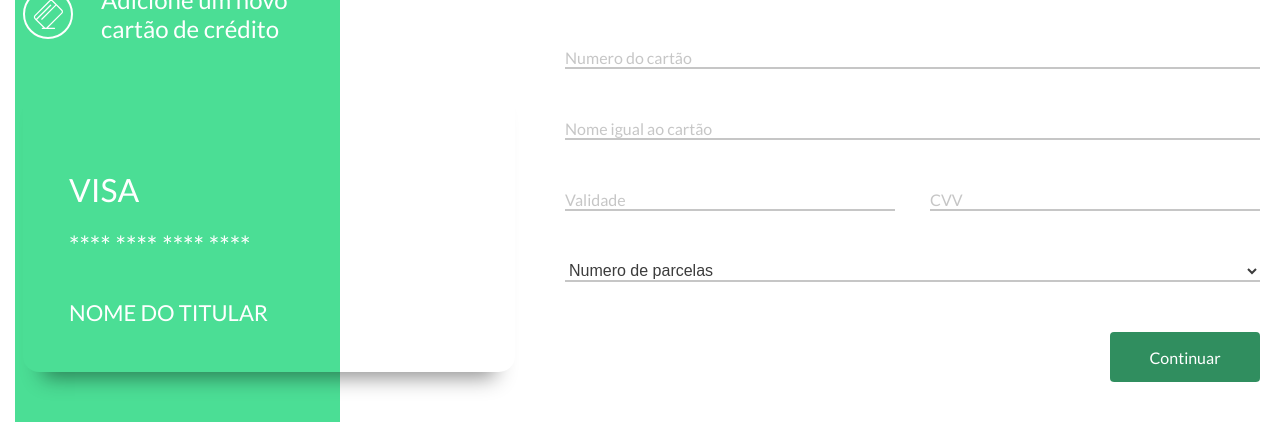
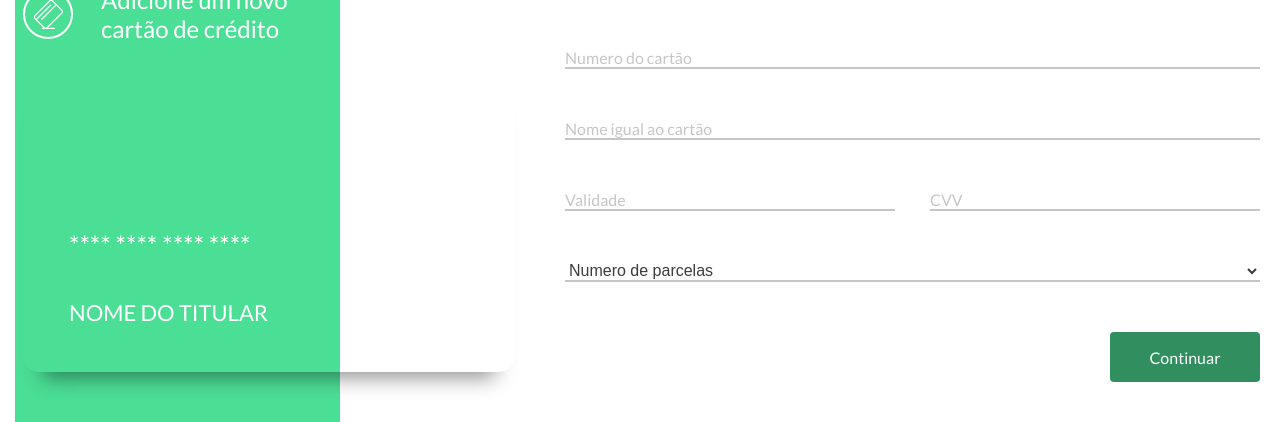
Before and after one commit to arthuralveso/credit-checkout, a React (Create React App) app: page / in a window 1280 px wide. Shown: the part 128-550 px from the top of the page. Built offline with nearby package versions, Linux system fonts and the light colour scheme.

Commit message:
altera tipo dos inputs

```diff
--- a/src/components/Card/index.tsx
+++ b/src/components/Card/index.tsx
@@ -1,14 +1,32 @@
-import React from 'react'
-import { useCardValue } from '../../hooks/CardValueContext'
-import { Container, CardInformation } from './styles';
+import React, { useState } from 'react';
+import { useCardValue } from '../../hooks/CardValueContext';
+import { CardInformation, Container } from './styles';
 
 export function Card() {
     const { cardData } = useCardValue();
+    const [change, setChange] = useState<boolean>(false);
+
+    const cardbrand: any = {
+        '63': <span>Elo</span>,
+        '55': <span>Master</span>,
+        '41': <span>Visa</span>,
+        '60': <span>HiperCard</span>,
+    }
+
+    function getBrand(number: string) {
+        if (number && number.length >= 2) {
+            const prefix = number.substring(0, 2);
+
+            return cardbrand.hasOwnProperty(prefix) ? cardbrand[prefix] : false
+        }
+
+        return cardbrand['undefined'];
+    }
+
     return (
 
-        <Container>
-            <div>
-                <h1>VISA</h1>
+        <Container isChanged={change}>
+            {getBrand(cardData.numero)}
 
 
             <CardInformation>
@@ -20,7 +38,6 @@ export function Card() {
 
             </CardInformation>
 
-            </div>
         </Container>
     )
 }
--- a/src/components/CardForm/index.tsx
+++ b/src/components/CardForm/index.tsx
@@ -1,17 +1,16 @@
+import { yupResolver } from '@hookform/resolvers/yup';
 import React from 'react';
 import { useForm } from 'react-hook-form';
+import * as yup from "yup";
 import { useCardValue } from '../../hooks/CardValueContext';
 import { Button, Form, Input, InputWrapper, Select } from './styles';
-import { yupResolver } from '@hookform/resolvers/yup';
-import * as yup from "yup";
 
-
-interface ICardInformation {
-    cardNumber: string;
+export interface ICardInformation {
+    cardNumber: number;
     ownerName: string;
     date: string;
     numberOfInstallments: string;
-    cvv: string;
+    cvv: number;
 };
 
 const schema = yup.object({
@@ -33,12 +32,15 @@ export function CardForm() {
         reset();
     }
 
+
     return (
         <>
             <Form onSubmit={handleSubmit(onSubmit)}>
+
                 <Input
                     {...register('cardNumber')}
                     placeholder='Numero do cartão'
+                    type="text"
                     maxLength={16}
                     onChange={event => handleToggleInput(event.target.value, 1)}
                     validationError={errors.cardNumber ? true : false}
@@ -70,7 +72,7 @@ export function CardForm() {
                             {...register('cvv')}
                             placeholder='CVV'
                             maxLength={3}
-                            type='text'
+                            type='number'
                             validationError={errors.cvv ? true : false}
                         />
                         <small>{errors.cvv?.message}</small>
```
Lines whose indentation alone changed are shown as unchanged.
